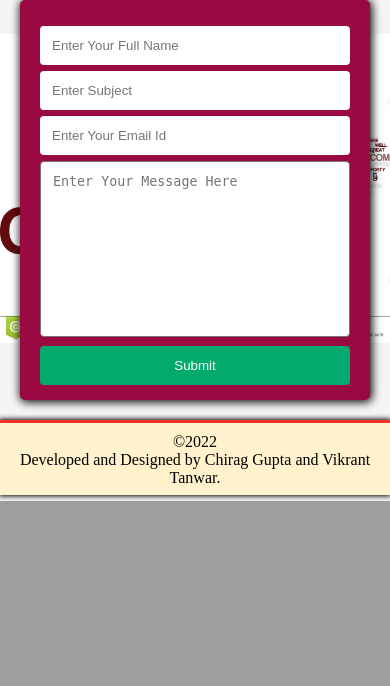
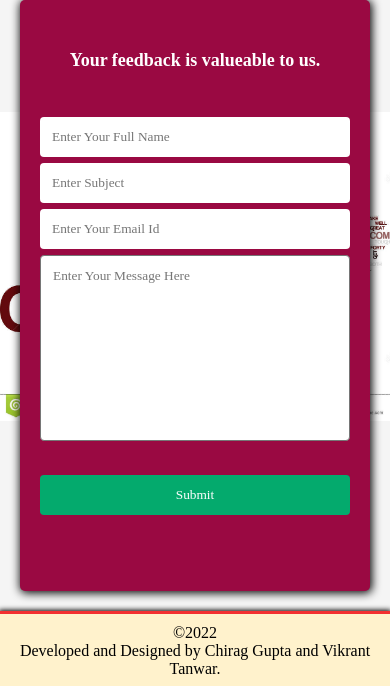
Before and after one commit to chirag1106/online-exam-system, a PHP site: page /feedback.php in a window 390 px wide; the page is wider, and only the part inside the window is pictured. Shown: the part 343-1029 px from the top of that part. Before the commit the page ends 844 px from the top of that part, so only its background shows below. Run offline with PHP 8.4, Linux system fonts and the light colour scheme.

Commit message:
updated feedback form

```diff
--- a/feedback.php
+++ b/feedback.php
@@ -14,6 +14,7 @@
     ?>
     <div class="section">
         <div class="feed-container container">
+            <center><h4>Your feedback is valueable to us.</h4></center>
          <form method="Post" action="#"></form>
             <div class="row">
                 <div class="col">
@@ -37,7 +38,7 @@
                 <textarea name="feedback" id="feedback"  rows="10" placeholder="Enter Your Message Here"></textarea>
             </div>
             <div class="row">
-                <input type="Button" value="Submit">
+                <input type="submit" value="Submit" style="left:43%;">
             </div>
 
         </div>
--- a/inc/navbar.php
+++ b/inc/navbar.php
@@ -8,7 +8,7 @@
       <li><a class="developer" href="javascript:void(0);"><img src="developer.png" alt="Developer"></a></li>
       <a class="developer" href="javascript:void(0);">Developer</a>
       <li><a class="feedback" href="feedback.php"><img src="feedback.png" target="_blank" alt="Feedback"></a></li>
-      <a class="feedback" href="feedback.php" target="_blank">Feedback</a>
+      <a class="feedback" href="feedback.php" >Feedback</a>
     </ul>
 
     <div id="close" style="display:none" class="ham-menu">
@@ -25,6 +25,6 @@
       <li><a class="ham-developer" href="javascript:void(0);"><img src="developer.png" alt="Developer"></a></li>
       <li><a class="menu-item ham-developer" href="javascript:void(0);">Developer</a></li>
       <li><a class="ham-feedback" href="javascript:void(0);"><img src="feedback.png" alt="Feedback"></a></li>
-      <li><a class="menu-item ham-feedback" href="javascript:void(0);">Feedback</a></li>
+      <li><a class="menu-item ham-feedback" href="feedback.php">Feedback</a></li>
     </ul>
   </div>
--- a/style.css
+++ b/style.css
@@ -1,3 +1,4 @@
+/* @import url('https://fonts.googleapis.com/css2?family=BIZ+UDPMincho&display=swap'); */
 /* Color Theme Swatches in Hex */
 .Cositas-Rorey-2-1-hex { background-color: #CCD6FF; }
 .Cositas-Rorey-2-2-hex { background-color: #FFCCD7; }
@@ -16,6 +17,7 @@
     -ms-overflow-style: none;
     scrollbar-width: none;
     outline: none;
+    font-family: 'BIZ UDPMincho', serif;
 }
 
 body{
@@ -249,7 +251,7 @@ input[type=text], select, [type=number] {
     background-color: #03925e;
   }
 
-  input[type=button] {
+  /* input[type=button] {
     margin-top: 6px;
     position: relative;
     background-color: #04AA6D;
@@ -260,7 +262,7 @@ input[type=text], select, [type=number] {
     cursor: pointer;
     float: left;
     left: 43%;
-  }
+  } */
 
   input[type=button]:hover {
     background-color: #03925e;
@@ -318,6 +320,7 @@ input[type=text], select, [type=number] {
     .logo{
       width:100%;
     }
+
     .mid{
       margin: 10px;
       height: 1%;
@@ -336,19 +339,24 @@ input[type=text], select, [type=number] {
       margin-top: 6px;
     }
 
-    input[type=submit] {
-      left: 0%;
+    .feed-container input[type=submit] {
+      left: 0% !important;
       width: 100%;
-      margin-top: 5px;
+      margin-top: 30px;
     }
-    input[type=button] {
-      left: 0%;
-      width: 100%;
-      margin-top: 5px;
-    }
+
     .feed-container{
       width:100% !important;
+      min-height:70vh;
     }
+    .feed-container h4{
+      font-size: large !important;
+    }
+  }
+  .feed-container h4{
+    color:#fff;
+    font-size: larger;
+    margin: 30px 0px 40px 0px;
   }
 
 
```
